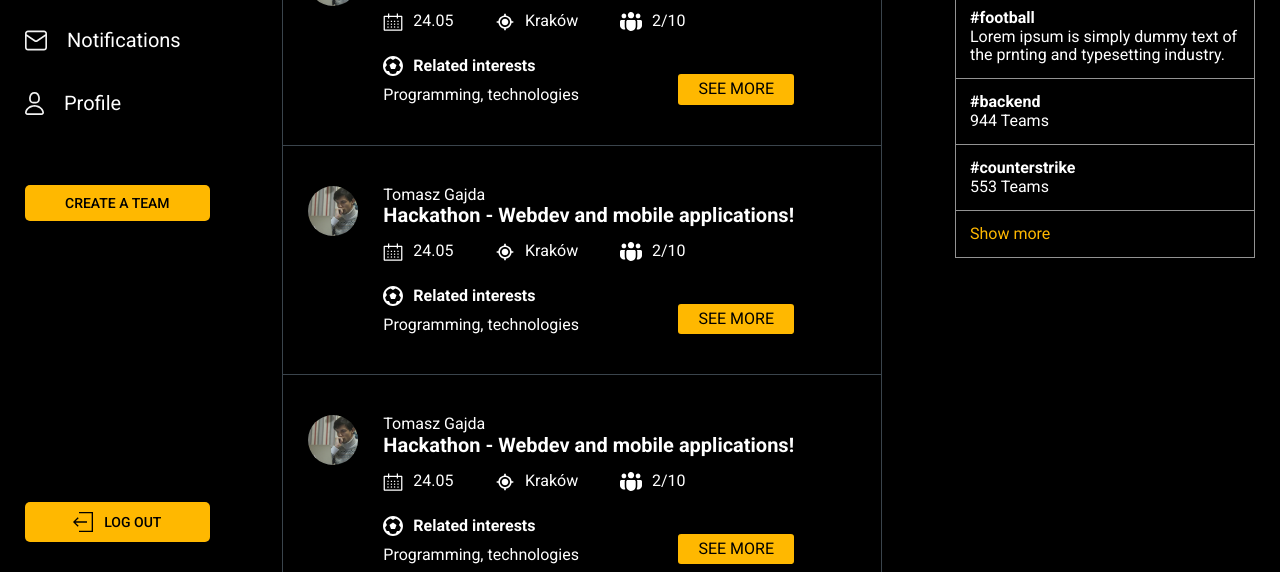
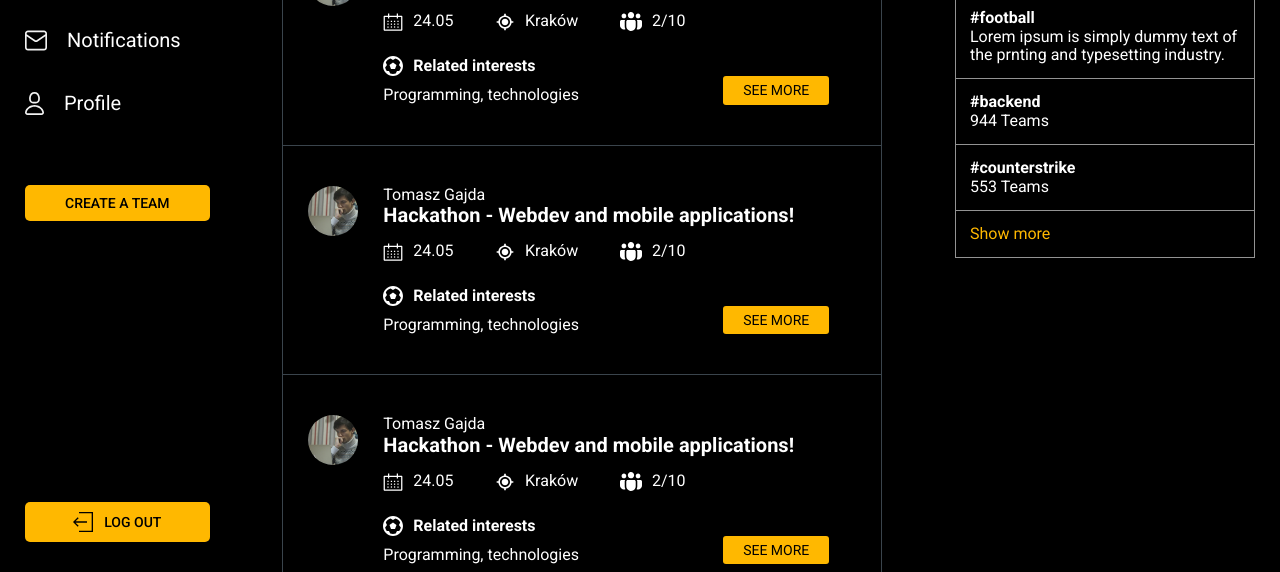
Before and after one commit to DarthVauban/Teamder, a plain HTML site: page index.html in a window 1280 px wide. Shown: the part 228-800 px from the top of the page. Drawn offline with Linux system fonts and the light colour scheme.

Commit message:
feed page

```diff
--- a/css/feed.css
+++ b/css/feed.css
@@ -67,7 +67,6 @@
     width: 100%;
     border-left: solid 1px #3A444C;
     border-right: solid 1px #3A444C;
-    overflow-y: scroll;
 }
 .content-header {
     display: flex;
@@ -88,7 +87,7 @@
 }
 .tabs-container {
     display: flex;
-    max-width: 200px;
+    max-width: 250px;
     width: 100%;
     justify-content: space-around;
 }
@@ -109,6 +108,8 @@
 }
 .post-container {
     display: flex;
+    max-width: 600px;
+    width: 100%;
 }
 .left-side {
     display: flex;
@@ -116,6 +117,10 @@
     max-width: 100px;
     width: 100%;
     height: 100%;
+}
+.right-side {
+    max-width: 446px;
+    width: 100%;
 }
 .post-container {
     border-bottom: solid 1px #3A444C;
@@ -188,15 +193,19 @@
     border-radius: 3px;
     padding: 6px 20px;
     cursor: pointer;
+    font-size: 14px;
 }
-.checkbox-container::-webkit-scrollbar {
-    width: 15px; /* ширина для вертикального скролла */
+.post-secton {
+    overflow-y: scroll;
+}
+.post-secton::-webkit-scrollbar {
+    width: 8px; /* ширина для вертикального скролла */
     height: 8px; /* высота для горизонтального скролла */
     background-color: #424242;
 }
 
 /* ползунок скроллбара */
-.checkbox-container::-webkit-scrollbar-thumb {
+.post-secton::-webkit-scrollbar-thumb {
     background-color: #BFBFBF;
     border-radius: 9em;
 }
--- a/index.html
+++ b/index.html
@@ -59,13 +59,14 @@
                     </div>
                 </div>
             </div>
+            <div class="post-secton">
                 <div class="post-container">
                     <div class="left-side">
                         <div class="img-container">
                             <img src="./img/user-photo.jpg" alt="" class="user-photo">
                         </div>
                     </div>
-                <div class="right side">
+                    <div class="right-side">
                         <div class="post-header">
                             <p class="user-name">Tomasz Gajda</p>
                             <p class="event-title">Hackathon - Webdev and mobile applications! </p>
@@ -104,7 +105,7 @@
                             <img src="./img/user-photo.jpg" alt="" class="user-photo">
                         </div>
                     </div>
-                <div class="right side">
+                    <div class="right-side">
                         <div class="post-header">
                             <p class="user-name">Tomasz Gajda</p>
                             <p class="event-title">Hackathon - Webdev and mobile applications! </p>
@@ -143,7 +144,7 @@
                             <img src="./img/user-photo.jpg" alt="" class="user-photo">
                         </div>
                     </div>
-                <div class="right side">
+                    <div class="right-side">
                         <div class="post-header">
                             <p class="user-name">Tomasz Gajda</p>
                             <p class="event-title">Hackathon - Webdev and mobile applications! </p>
@@ -182,7 +183,7 @@
                             <img src="./img/user-photo.jpg" alt="" class="user-photo">
                         </div>
                     </div>
-                <div class="right side">
+                    <div class="right-side">
                         <div class="post-header">
                             <p class="user-name">Tomasz Gajda</p>
                             <p class="event-title">Hackathon - Webdev and mobile applications! </p>
@@ -221,7 +222,7 @@
                             <img src="./img/user-photo.jpg" alt="" class="user-photo">
                         </div>
                     </div>
-                <div class="right side">
+                    <div class="right-side">
                         <div class="post-header">
                             <p class="user-name">Tomasz Gajda</p>
                             <p class="event-title">Hackathon - Webdev and mobile applications! </p>
@@ -260,7 +261,7 @@
                             <img src="./img/user-photo.jpg" alt="" class="user-photo">
                         </div>
                     </div>
-                <div class="right side">
+                    <div class="right-side">
                         <div class="post-header">
                             <p class="user-name">Tomasz Gajda</p>
                             <p class="event-title">Hackathon - Webdev and mobile applications! </p>
@@ -289,6 +290,7 @@
                             </div>
                             <div class="post-footer-right">
                                 <button class="post-btn">SEE MORE</button>
+                            </div>
                         </div>
                     </div>
                 </div>
```
Lines whose indentation alone changed are shown as unchanged.
